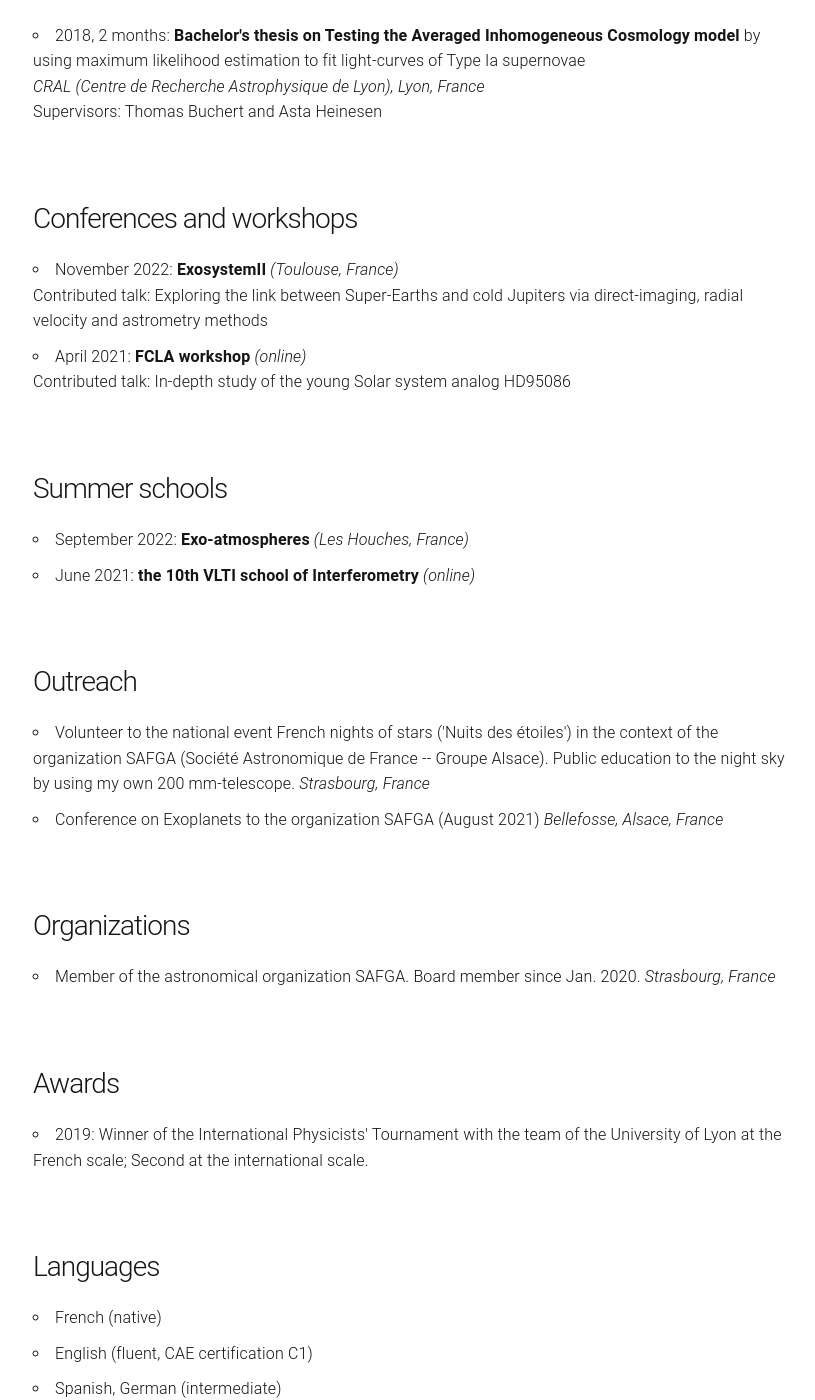
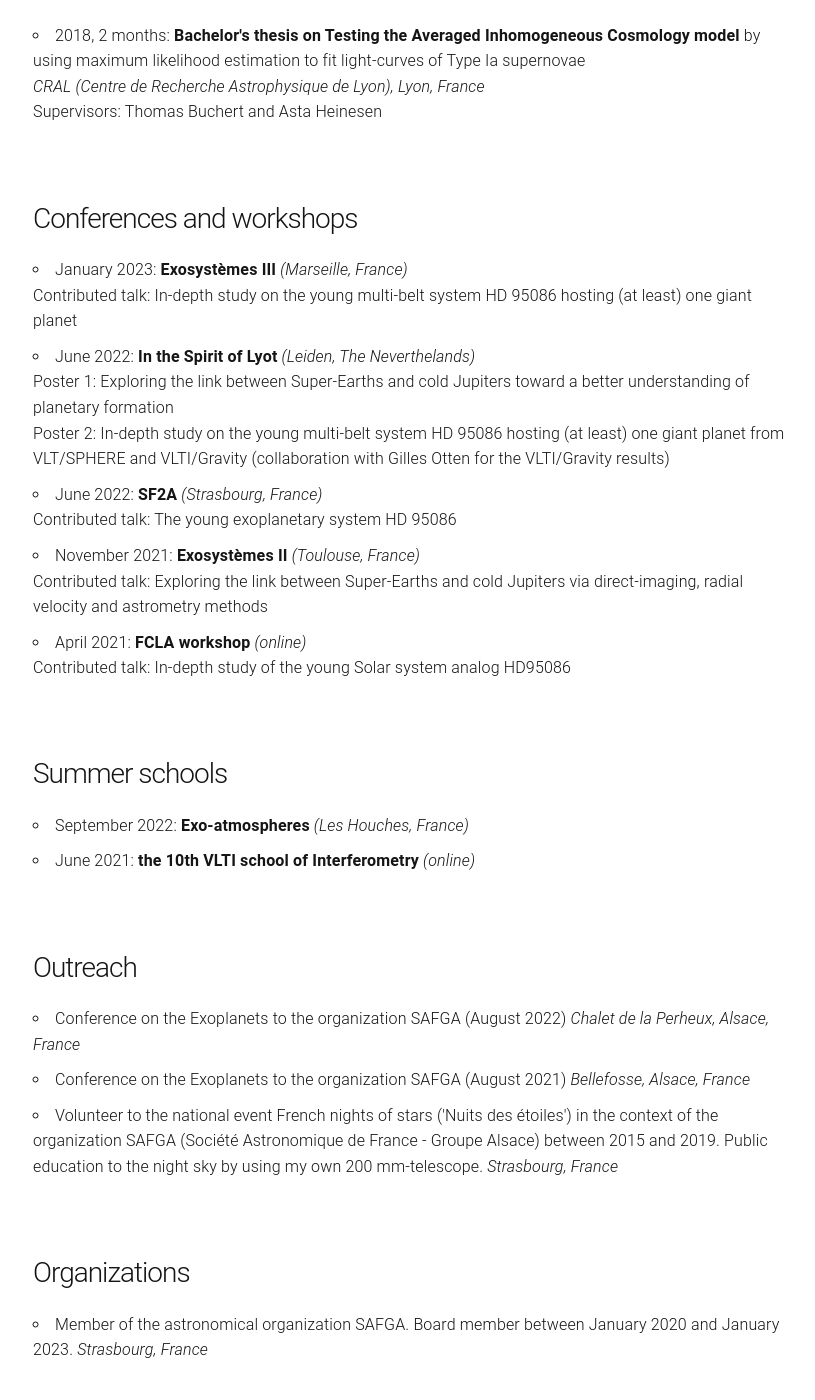
Before and after one commit to cdesgrange/cdesgrange.github.io, a Jekyll site: the page built from resume.md, in a window 1280 px wide and 1400 px high, scrolled down 2033 px. Shown: the whole window, without its empty margins (227-1042 px from the left). Built offline with Jekyll 4.4.1, drawn with Linux system fonts in a browser that asks for light colours; some of the changed text lies outside the part shown.

Commit message:
added conferences

```diff
--- a/resume.md
+++ b/resume.md
@@ -108,7 +108,20 @@ Note: The Preparatory Class program (called CPGE in French) corresponds to two y
 
  <h3> Conferences and workshops </h3>
  <ul>
- <li> November 2022: <b>ExosystemII</b>  <i>(Toulouse, France)</i>
+ <li> January 2023: <b>Exosystèmes III</b>  <i>(Marseille, France)</i>
+ <br> Contributed talk: In-depth study on the young multi-belt system HD 95086 hosting (at least) one giant planet
+ </li>
+
+ <li> June 2022: <b>In the Spirit of Lyot</b>  <i>(Leiden, The Neverthelands)</i>
+ <br> Poster 1: Exploring the link between Super-Earths and cold Jupiters toward a better understanding of planetary formation
+ <br> Poster 2: In-depth study on the young multi-belt system HD 95086 hosting (at least) one giant planet from VLT/SPHERE and VLTI/Gravity (collaboration with Gilles Otten for the VLTI/Gravity results)
+ </li>
+
+ <li> June 2022: <b>SF2A</b>  <i>(Strasbourg, France)</i>
+ <br> Contributed talk: The young exoplanetary system HD 95086
+ </li>
+
+ <li> November 2021: <b>Exosystèmes II</b>  <i>(Toulouse, France)</i>
  <br> Contributed talk: Exploring the link between Super-Earths and cold Jupiters via direct-imaging, radial velocity and astrometry methods
  </li>
 
@@ -130,12 +143,16 @@ Note: The Preparatory Class program (called CPGE in French) corresponds to two y
 
  <h3> Outreach </h3>
  <ul>
- <li> Volunteer to the national event French nights of stars ('Nuits des étoiles') in the context of the organization SAFGA (Société Astronomique de France -- Groupe Alsace). Public education to the night sky by using my own 200 mm-telescope.
- <i>  Strasbourg, France </i>
+ <li> Conference on the Exoplanets to the organization SAFGA (August 2022)
+ <i>  Chalet de la Perheux, Alsace, France </i>
  </li>
 
- <li> Conference on Exoplanets to the organization SAFGA (August 2021)
+ <li> Conference on the Exoplanets to the organization SAFGA (August 2021)
  <i>  Bellefosse, Alsace, France </i>
+ </li>
+
+   <li> Volunteer to the national event French nights of stars ('Nuits des étoiles') in the context of the organization SAFGA (Société Astronomique de France - Groupe Alsace) between 2015 and 2019. Public education to the night sky by using my own 200 mm-telescope.
+ <i>  Strasbourg, France </i>
  </li>
 
 </ul>
@@ -143,7 +160,7 @@ Note: The Preparatory Class program (called CPGE in French) corresponds to two y
 
 <h3> Organizations </h3>
  <ul>
- <li> Member of the astronomical organization SAFGA. Board member since Jan. 2020.
+ <li> Member of the astronomical organization SAFGA. Board member between January 2020 and January 2023.
  <i>  Strasbourg, France </i>
  </li>
 
@@ -161,7 +178,7 @@ Note: The Preparatory Class program (called CPGE in French) corresponds to two y
  <h3> Languages </h3>
  <ul>
  <li> French (native)  </li>
- <li> English (fluent, CAE certification C1)  </li>
+ <li> English (fluent, CAE certification C1 in 2019)  </li>
  <li> Spanish, German (intermediate)  </li>
  <li> Italian, Russian (beginner)  </li>
 
```
